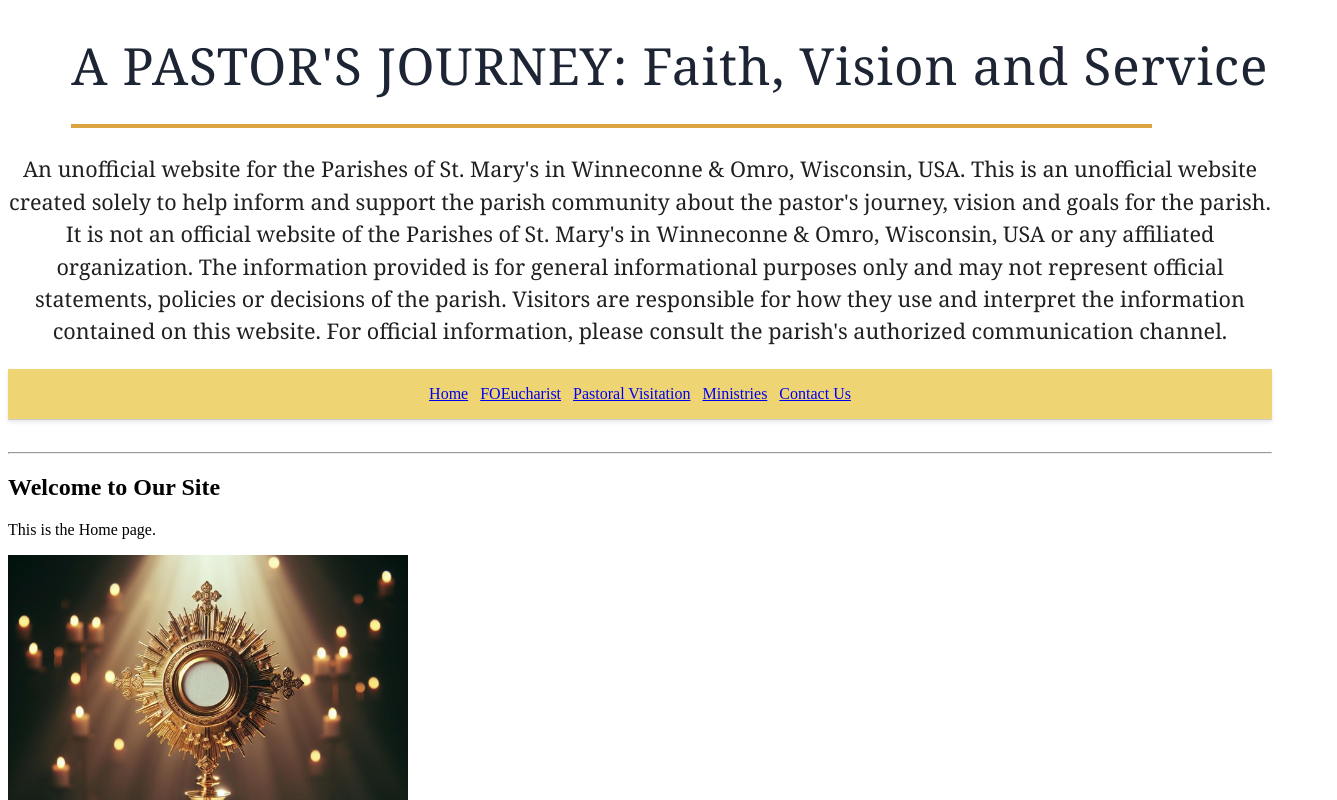
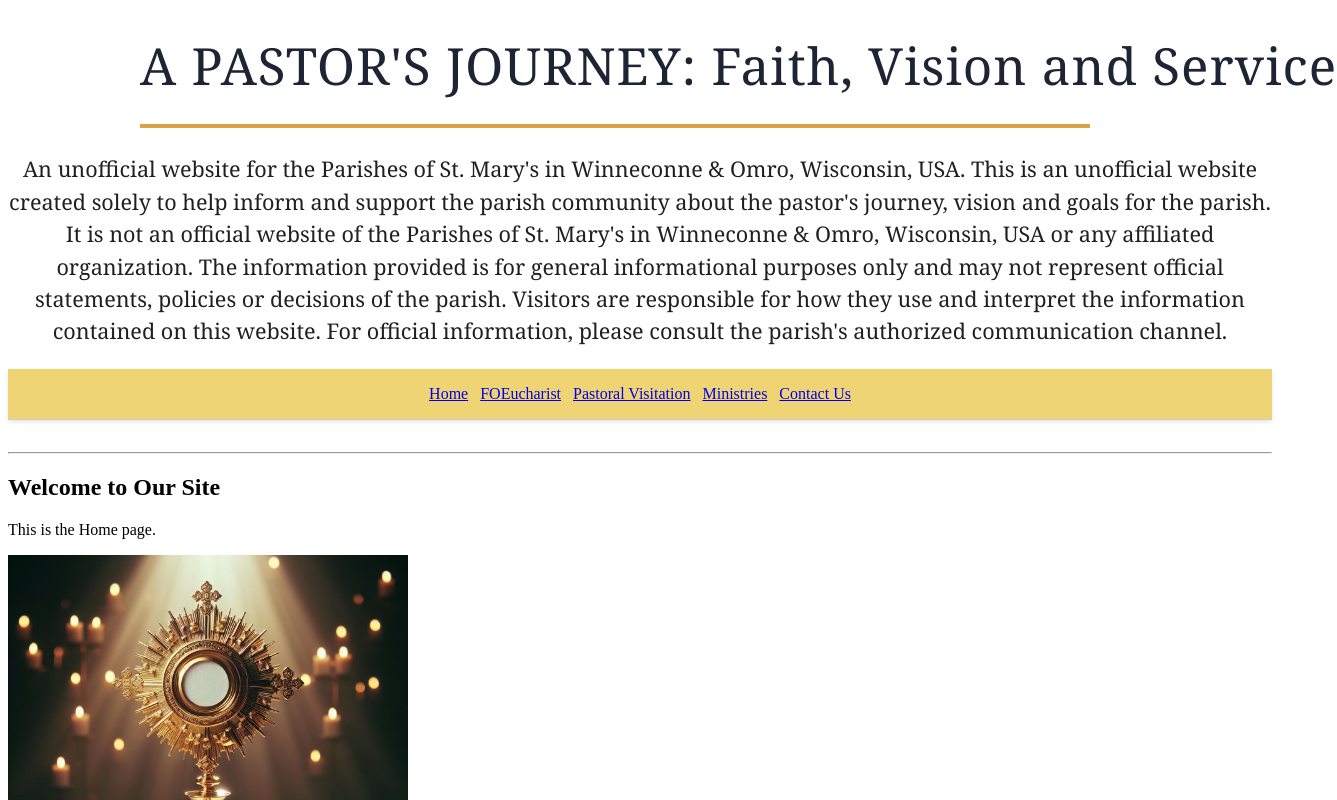
Before and after one commit to Obias090381/My-Website, a React (Vite) app in the folder Website/: page / in a window 1280 px wide. Shown: the top 800 px of the page, 1337 px wide, since content can reach past the window. Built offline with nearby package versions, Linux system fonts and the light colour scheme.

Commit message:
commit 1a2b3c4d5e6f7g8h9i0j

```diff
--- a/Website/src/index.css
+++ b/Website/src/index.css
@@ -1,8 +1,8 @@
 
 /* Main title and subtitle container */
 .intro {
-  width: 90%;
-  max-width: 1200px;
+  width: 85%;
+  max-width: 1000px;
   margin: 35px auto 25px;
   text-align: center;
 }
```
